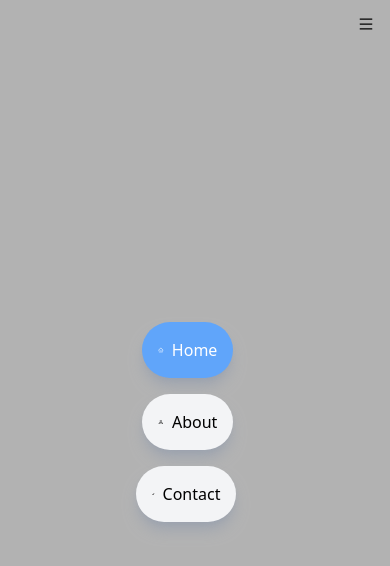
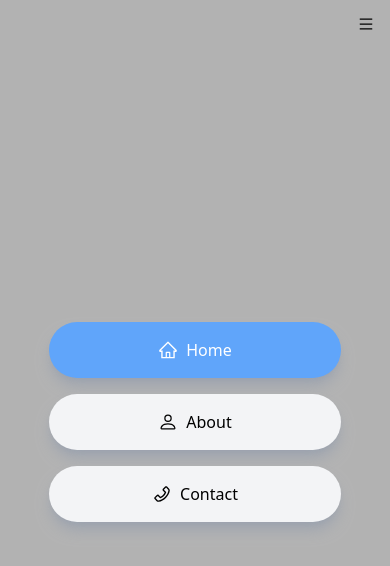
Before and after one commit to armando-valencia/personal-website, a React (Vite) app: page / in a window 390 px wide. Both pictures are taken after a click on the icon 366 px from the left and 24 px from the top of the page. Shown: the top 566 px of the page. Built offline with nearby package versions, Linux system fonts and the light colour scheme.

Commit message:
Create navlink component and style when active

```diff
--- a/src/components/NavItem.jsx
+++ b/src/components/NavItem.jsx
@@ -1,14 +1,9 @@
 import React from "react";
 import { NavLink } from "react-router-dom";
-import {
-	AiOutlineMenu,
-	AiOutlineHome,
-	AiOutlineProject,
-	AiOutlinePhone,
-} from "react-icons/ai";
+import { AiOutlineHome, AiOutlinePhone } from "react-icons/ai";
 import { BsPerson } from "react-icons/bs";
 
-const NavItem = ({ page }) => {
+const NavItem = ({ page, isActive, handleNav }) => {
 	const navIcon = (page) => {
 		switch (page) {
 			case "Home":
@@ -21,17 +16,14 @@ const NavItem = ({ page }) => {
 	};
 
 	return (
-		<div>
 		<NavLink
 			to={`/${page == "Home" ? "" : page.toLowerCase()}`}
-				className={({ isActive }) =>
-					isActive ? "nav-link__active" : "nav-link"
-				}
+			className={isActive}
+			onClick={handleNav}
 		>
 			{navIcon(page)}
 			<span className="pl-2">{page}</span>
 		</NavLink>
-		</div>
 	);
 };
 
--- a/src/components/Sidenav.jsx
+++ b/src/components/Sidenav.jsx
@@ -1,12 +1,5 @@
 import React, { useState } from "react";
-import {
-	AiOutlineMenu,
-	AiOutlineHome,
-	AiOutlineProject,
-	AiOutlinePhone,
-} from "react-icons/ai";
-import { BsPerson } from "react-icons/bs";
-import { NavLink } from "react-router-dom";
+import { AiOutlineMenu } from "react-icons/ai";
 import NavItem from "./NavItem";
 
 const Sidenav = () => {
@@ -27,38 +20,20 @@ const Sidenav = () => {
 			/>
 
 			{nav ? (
-				<div className="fixed w-full h-screen bg-black/30 flex flex-col justify-center items-center z-20">
-					{/* TODO: make NavItem reusable component*/}
-
+				<nav className="fixed w-full h-screen bg-black/30 flex flex-col justify-center items-center z-20">
 					{pages.map((page) => (
-						<NavItem page={page} key={page} />
+						<NavItem
+							page={page}
+							key={page}
+							isActive={({ isActive }) => {
+								return isActive
+									? "nav-link__active"
+									: "nav-link";
+							}}
+							handleNav={handleNav}
+						/>
 					))}
-
-					{/*<NavLink
-						to="/"
-						className={({ isActive }) =>
-							isActive ? "nav-link__active" : "nav-link"
-						}
-					>
-						<AiOutlineHome size={20} />
-						<span className="pl-2">Home</span>
-					</NavLink>
-					<NavLink
-						to="/about"
-						className="w-[75%] flex justify-center items=center rounded-full shadow-lg bg-gray-100 shadow-gray-400 m-2 p-4 cursor-pointer hover:scale-110 ease-in duration-200"
-					>
-						<BsPerson size={20} />
-						<span className="pl-2">About</span>
-					</NavLink>
-					<NavLink
-						to="/contact"
-						className="w-[75%] flex justify-center items=center rounded-full shadow-lg bg-gray-100 shadow-gray-400 m-2 p-4 cursor-pointer hover:scale-110 ease-in duration-200"
-					>
-						<AiOutlinePhone size={20} />
-						<span className="pl-2">Contact</span>
-					</NavLink>
-					*/}
-				</div>
+				</nav>
 			) : (
 				""
 			)}
```
Lines whose indentation alone changed are shown as unchanged.
